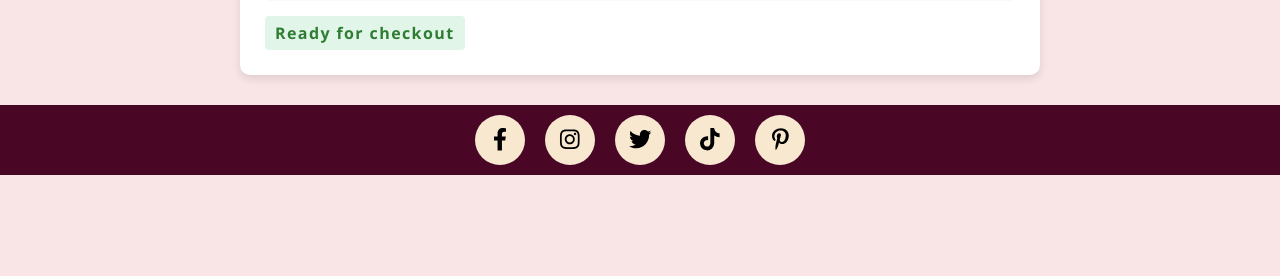
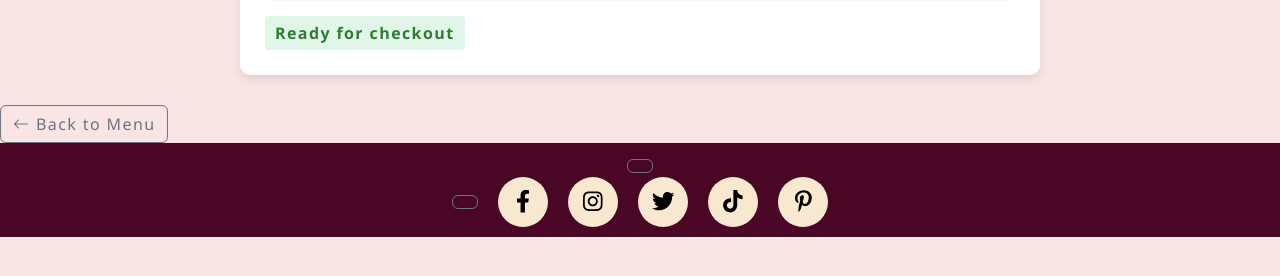
Before and after one commit to shazaehab221/crusty-nutsy, a PHP site: page /card.php in a window 1280 px wide. Shown: the part 360-636 px from the top of the page. Run offline with PHP 8.4, Linux system fonts and the light colour scheme; data that the repository does not hold is empty.

Commit message:
button back

```diff
--- a/card.php
+++ b/card.php
@@ -218,6 +218,8 @@
         </div>
 
     </div>
+    <a href="menu.php" class="btn btn-outline-secondary">
+    <i class="bi bi-arrow-left"></i> Back to Menu
     <footer>
         <div class="social-icons">
             <a href="#" class="social-icon facebook">
@@ -237,6 +239,7 @@
             </a>
         </div>
         </footer>
+
     <!-- Bootstrap Icons for trash icon -->
     <script>
 function placeOrder() {
```
